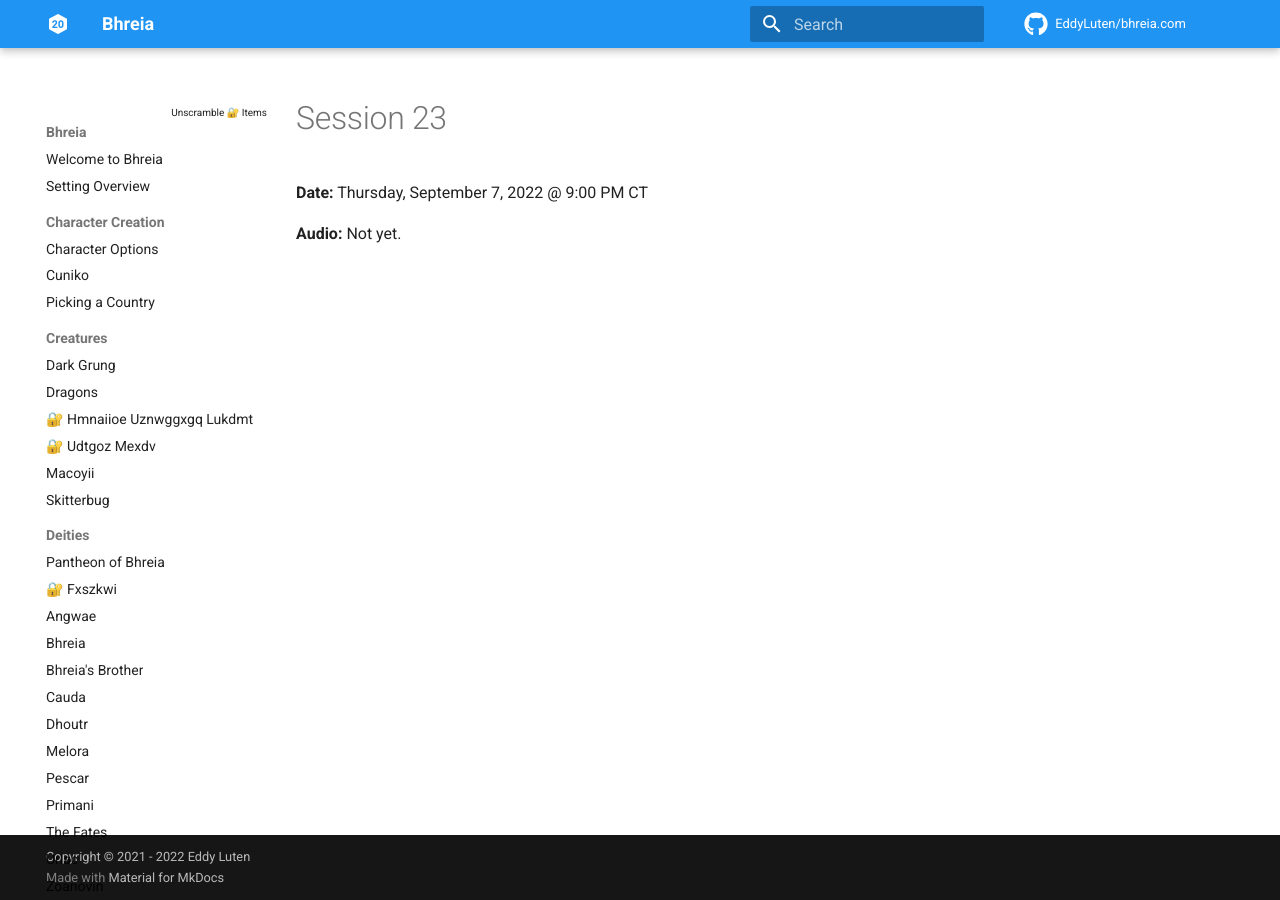
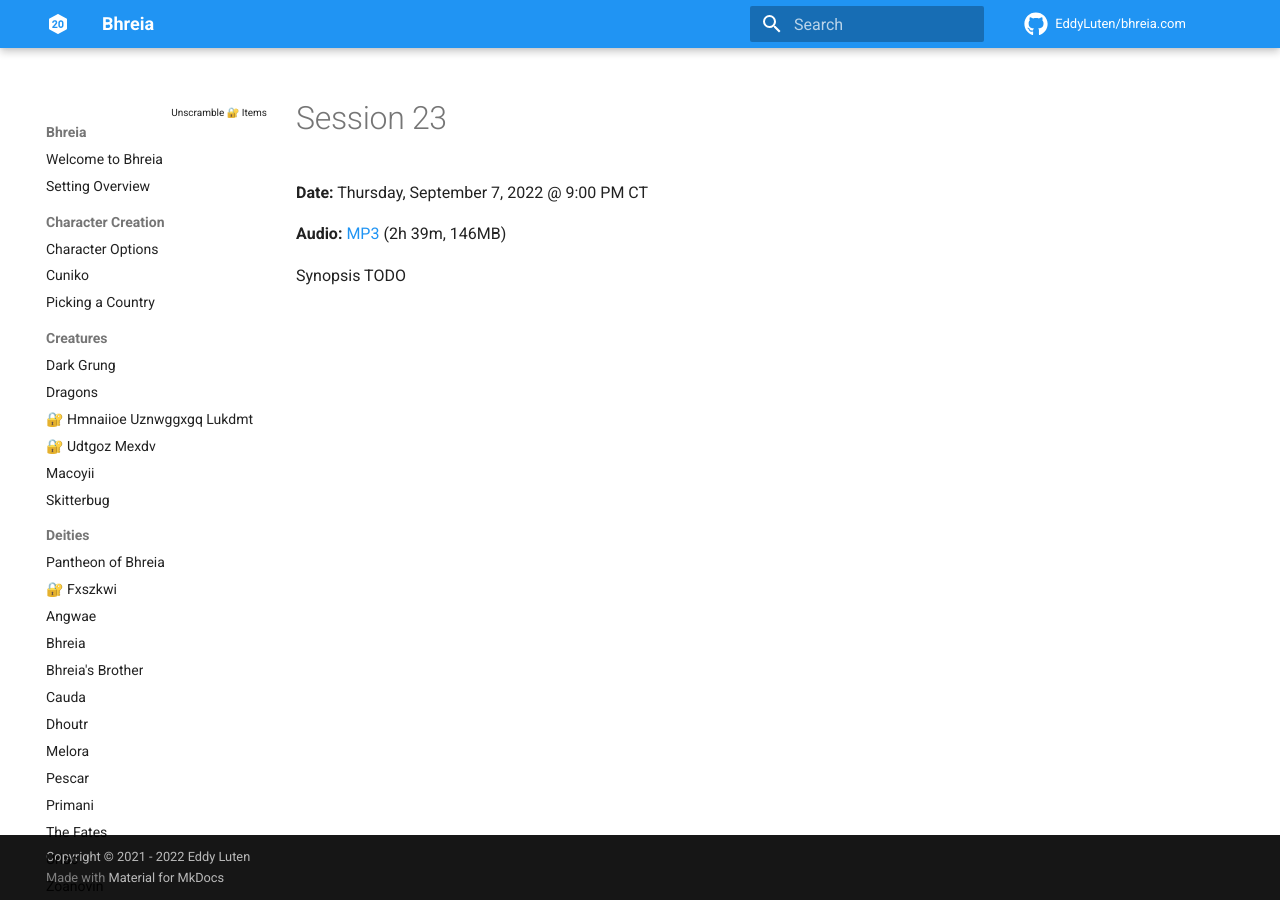
Before and after one commit to EddyLuten/bhreia.com, an MkDocs documentation site: the page built from docs/campaigns/braving-bhreia/sessions/session-23.md, in a window 1280 px wide. Built offline with MkDocs 1.6.1 and Material for MkDocs 9.7.7, drawn with Linux system fonts in a browser that asks for light colours; comment, search, counter and statistics services are not loaded.

Commit message:
Audio link, fix typos

```diff
--- a/docs/campaigns/braving-bhreia/sessions/session-22.md
+++ b/docs/campaigns/braving-bhreia/sessions/session-22.md
@@ -3,7 +3,7 @@ categories:
     - Braving Bhreia
     - Sessions
 ---
-# Session 21
+# Session 22
 
 **Date:** Tuesday, August 17, 2022 @ 9:00 PM CT
 
--- a/docs/campaigns/braving-bhreia/sessions/session-23.md
+++ b/docs/campaigns/braving-bhreia/sessions/session-23.md
@@ -8,4 +8,6 @@ categories:
 
 **Date:** Thursday, September 7, 2022 @ 9:00 PM CT
 
-**Audio:** Not yet.
+**Audio:** [MP3](https://drive.google.com/file/d/16t_L1T1_KqbKdQNz2vN8-Jy_pxe8FNQ4/view?usp=drivesdk) (2h 39m, 146MB)
+
+Synopsis TODO
```
Also changed, not shown: docs/etcetera/random-names.md (+1 -0 lines).
